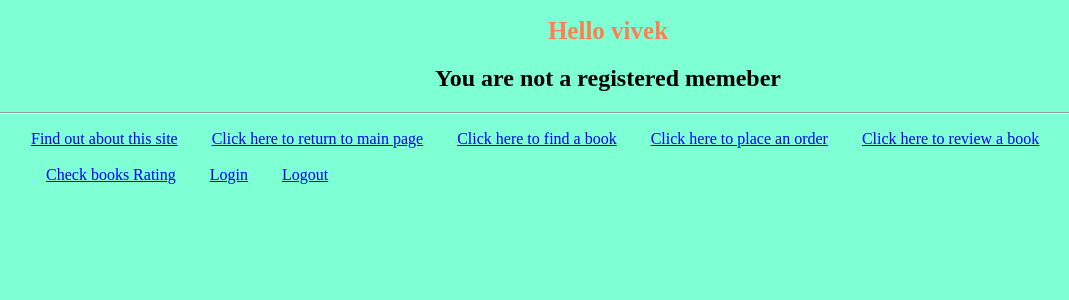
After one commit to adamwarlock/mysiteF19, a Django app: page /myapp/check_reviews/1 in a window 1280 px wide. The commit adds this page. Shown: the top 300 px of the page, without its empty margins (32-1101 px from the left). Run offline with Django 3.2, Linux system fonts and the light colour scheme; a user stored in the database is signed in; data comes from the database, SQL or seed files in the repository; both versions use the stored data as it was after the commit.

Commit message:
lab 10 pat 1 done

```diff
--- a/myapp/templates/myapp/base.html
+++ b/myapp/templates/myapp/base.html
@@ -3,6 +3,7 @@
 
 <html>
     <head>
+        <link rel="shortcut icon" type="image/png" href="{% static 'favicon.png' %}"/>
         <link rel="stylesheet" type="text/css" href="{% static 'myapp/style.css' %}" />
         <title>eBook APP - {% block title %}Welcome!{% endblock %}</title>
     </head>
@@ -19,7 +20,10 @@
                 <li class="hbar1"><a href = "{% url 'myapp:index' %}">Click here to return to main page</a></li>
                 <li class="hbar1"><a href = "{% url 'myapp:findbooks' %}">Click here to find a book</a></li>
                 <li class="hbar1"><a href = "{% url 'myapp:place_order' %}">Click here to place an order</a></li>
-                <li class="hbar1"><a href = "{% url 'myapp:review' %}">Click here to review a book</a><br></li>
+                <li class="hbar1"><a href = "{% url 'myapp:review' %}">Click here to review a book</a><br><br></li>
+                <li class="hbar1"><a href = "{% url 'myapp:chk_reviews_index' %}">Check books Rating</a></li>
+                <li class="hbar1"><a href = "{% url 'myapp:login' %}">Login</a></li>
+                <li class="hbar1"><a href = "{% url 'myapp:logout' %}">Logout</a></li>
             </ul>
         </div>
     </body>
--- /dev/null
+++ b/myapp/templates/myapp/chk_reviews.html
@@ -0,0 +1,21 @@
+{% extends 'myapp/base.html' %}
+
+{% block body_block %}
+
+{% if member %}
+    {% if book %}
+
+        <ul>
+        <li><b>Title:</b> {{ book.title }}</li>
+        <li><b>Price:</b> $ {{ book.price }}</li>
+        <li><b>Avg. Rating:</b> {{ book.avgRating }}</li>
+        </ul>
+    {% else %}
+        <h2 align="center">Book doesn't exist</h2>
+    {% endif %}
+{% else %}
+
+    <h2 align="center">You are not a registered memeber</h2>
+{% endif %}
+
+{% endblock %}
--- a/myapp/urls.py
+++ b/myapp/urls.py
@@ -11,6 +11,8 @@ urlpatterns = [
     path(r'place_order', views.place_order, name='place_order'),
     path(r'review', views.review, name='review'),
     path(r'login', views.user_login, name='login'),
-    path(r'logout', views.user_logout, name='logout')
+    path(r'logout', views.user_logout, name='logout'),
+    path(r'check_reviews',views.chk_reviews_index,name='chk_reviews_index'),
+    path(r'check_reviews/<int:book_id>', views.chk_reviews, name='chk_reviews')
 
 ]
--- a/myapp/views.py
+++ b/myapp/views.py
@@ -1,7 +1,7 @@
 from django.shortcuts import render, get_object_or_404, redirect
 from django.urls import reverse
 
-from .models import Publisher, Book, Member, Order
+from .models import Publisher, Book, Member, Order, Review
 from django.http import HttpResponse, HttpResponseRedirect
 from .forms import SearchForm, OrderForm, ReviewForm
 from django.contrib.auth import authenticate, login, logout
@@ -124,7 +124,7 @@ def user_login(request):
         password = request.POST['password']
 
         user = authenticate(username=username, password=password)
-        print(user)
+        #print(user)
         if user:
             if user.is_active:
                 login(request, user)
@@ -141,3 +141,35 @@ def user_login(request):
 def user_logout(request):
     logout(request)
     return HttpResponseRedirect(reverse(('myapp:index')))
+
+
+@login_required
+def chk_reviews_index(request):
+    booklist = Book.objects.all().order_by('id')[:10]
+    return render(request, 'myapp/chk_reviews_index.html', {'booklist': booklist})
+
+
+@login_required
+def chk_reviews(request, book_id):
+    try:
+        if Member.objects.get(id=request.user.id):
+            count = 0
+            rating = 0
+            b = {}
+            for r in Review.objects.filter(book__id=book_id):
+                count += 1
+                rating += r.rating
+            if rating != 0:
+                b['avgRating'] = round(rating / count, 2)
+            else:
+                b['avgRating'] = 'Not rated'
+
+            b['title'] = Book.objects.get(id=book_id).title
+            b['price'] = Book.objects.get(id=book_id).price
+
+            return render(request, 'myapp/chk_reviews.html',
+                          {'member': request.user.first_name, 'book': b})
+    except Member.DoesNotExist:
+        return render(request, 'myapp/chk_reviews.html')
+    except Book.DoesNotExist:
+        return render(request, 'myapp/chk_reviews.html', {'member': request.user.first_name})
--- a/templates/myapp/index.html
+++ b/templates/myapp/index.html
@@ -7,7 +7,7 @@
         <h2>List of Books</h2>
         <ol>
             {% for book  in booklist %}
-                <li> <a href="{% url 'myapp:book_detail' book.id %}">{{book.title}} </a></li>
+                <li> <a href="{% url 'myapp:book_detail' book.id %}">{{book.title}} </a> </li>
             {% endfor %}
         </ol>
 
```
Also changed, not shown: myapp/templates/myapp/chk_reviews_index.html (added, +31 -0 lines), myapp/templates/myapp/login.html (+8 -12 lines), db.sqlite3, myapp/static/myapp/favicon.ico (added), myapp/static/myapp/favicon.png (added).
